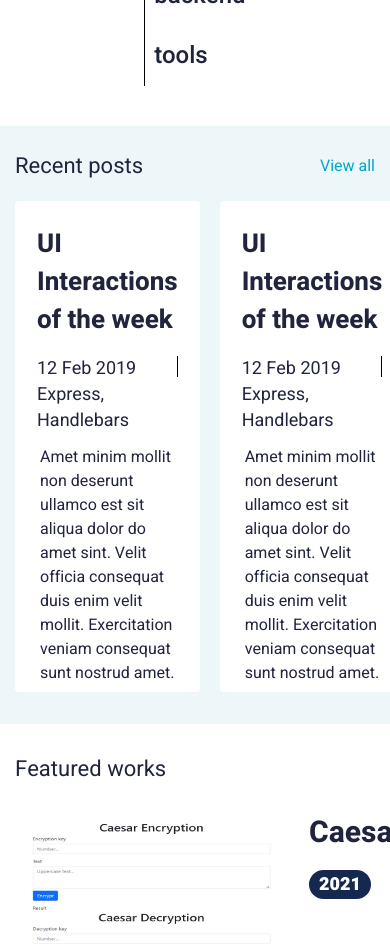
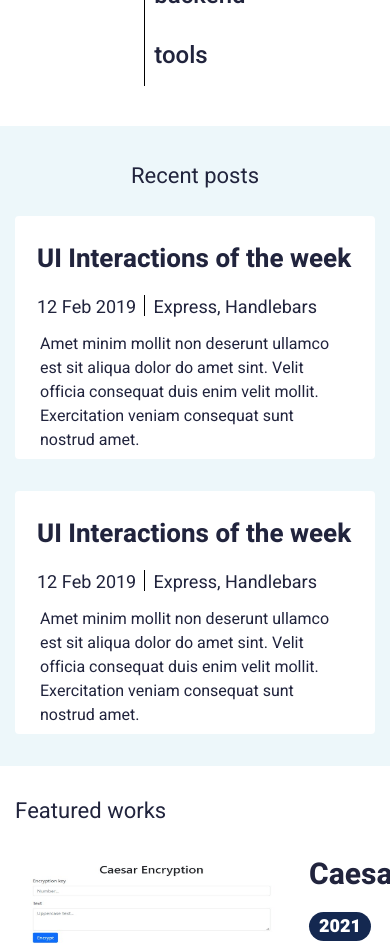
Before and after one commit to SochircaRoman/my-portfolio, a Vue app: page /home in a window 390 px wide. Shown: the part 1100-2046 px from the top of the page. Built offline with nearby package versions, Linux system fonts and the light colour scheme.

Commit message:
Add media point to RecentSection

```diff
--- a/src/components/RecentSection.vue
+++ b/src/components/RecentSection.vue
@@ -127,4 +127,25 @@ export default {
   margin: 0px 25px 7px;
 }
 /* END RECENT */
+
+@media screen and (max-width: 800px) {
+  .recent__header {
+    justify-content: center;
+    padding-top: 20px;
+    padding-bottom: 10px;
+  }
+
+  .recent__header-view {
+    display: none;
+  }
+
+  .recent__cards {
+    grid-template-columns: repeat(1, 1fr);
+    justify-items: center;
+  }
+
+  .recent__card {
+    max-width: 450px;
+  }
+}
 </style>
```
